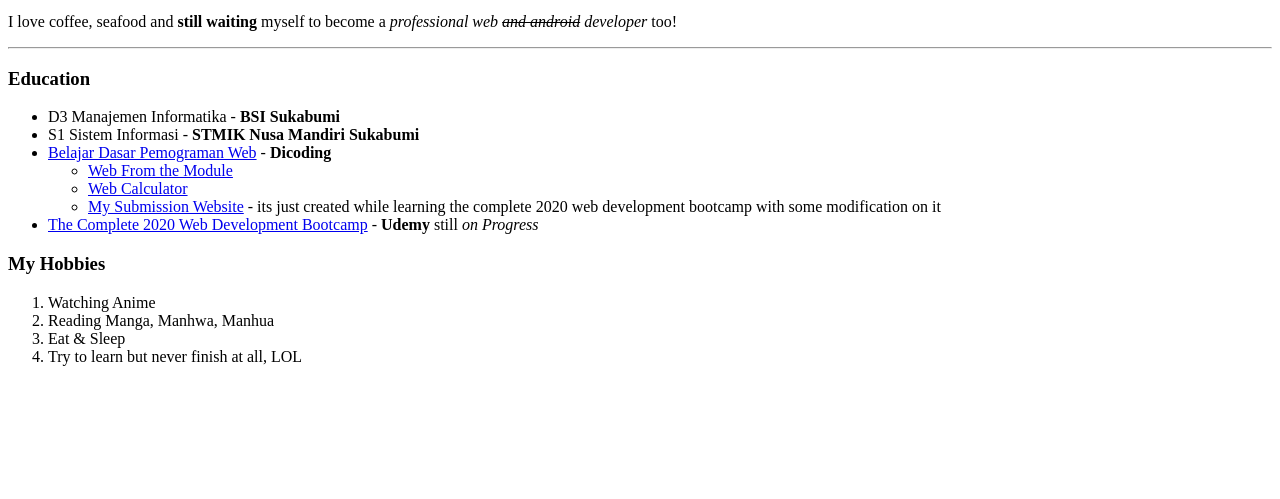
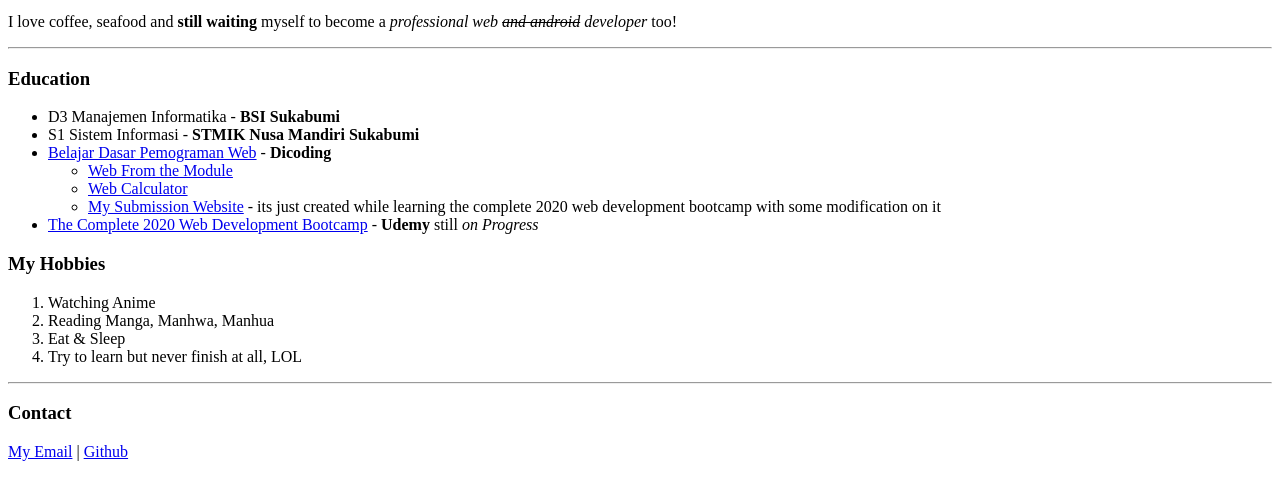
Before and after one commit to zilhamdev/web-development, a plain HTML site: page HTML - Personal SIte/index.html in a window 1280 px wide. Shown: the part 203-702 px from the top of the page. Drawn offline with Linux system fonts and the light colour scheme.

Commit message:
add contact

```diff
--- a/HTML - Personal SIte/index.html
+++ b/HTML - Personal SIte/index.html
@@ -19,11 +19,11 @@
     <li>D3 Manajemen Informatika - <strong>BSI Sukabumi</strong></li>
     <li>S1 Sistem Informasi - <strong>STMIK Nusa Mandiri Sukabumi</strong></li>
     <li><a href="https://www.dicoding.com/certificates/KEXL4E75RXG2" target="_blank">Belajar Dasar Pemograman Web</a> - <strong>Dicoding</strong>
-<ul>
-  <li><a href="https://zilhamdev.github.io/firstweb-dicoding/" target="_blank">Web From the Module</a></li>
-  <li><a href="https://zilhamdev.github.io/kalkulator-dicoding/" target="_blank">Web Calculator</a></li>
-  <li><a href="https://zilhamdev.github.io/submission-dicoding/" target="_blank">My Submission Website</a> - its just created while learning the complete 2020 web development bootcamp with some modification on it</li>
-</ul>
+      <ul>
+        <li><a href="https://zilhamdev.github.io/firstweb-dicoding/" target="_blank">Web From the Module</a></li>
+        <li><a href="https://zilhamdev.github.io/kalkulator-dicoding/" target="_blank">Web Calculator</a></li>
+        <li><a href="https://zilhamdev.github.io/submission-dicoding/" target="_blank">My Submission Website</a> - its just created while learning the complete 2020 web development bootcamp with some modification on it</li>
+      </ul>
     </li>
     <li><a href="https://www.udemy.com/course/the-complete-web-development-bootcamp/" target="_blank">The Complete 2020 Web Development Bootcamp</a> - <strong>Udemy</strong> still <em>on Progress</em></li>
   </ul>
@@ -35,6 +35,11 @@
     <li>Eat & Sleep</li>
     <li>Try to learn but never finish at all, LOL</li>
   </ol>
+
+  <hr>
+  <h3>Contact</h3>
+  <a href="mailto:zilhamdev@gmail.com">My Email</a> | <a href="https://github.com/zilhamdev" target="_blank">Github</a>
+
 </body>
 
 </html>
```
